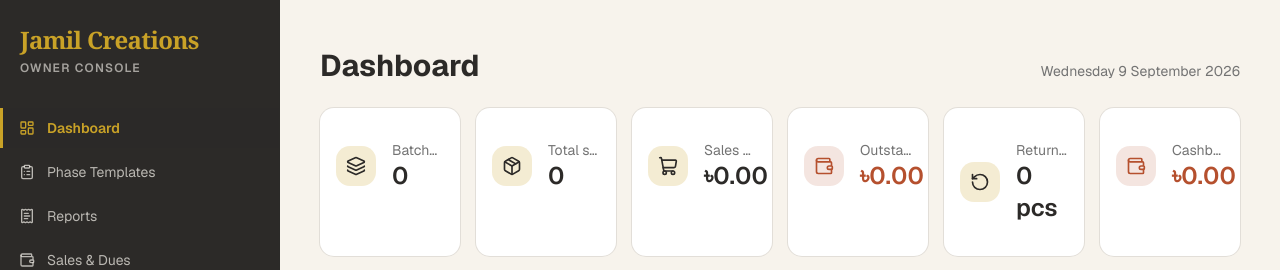
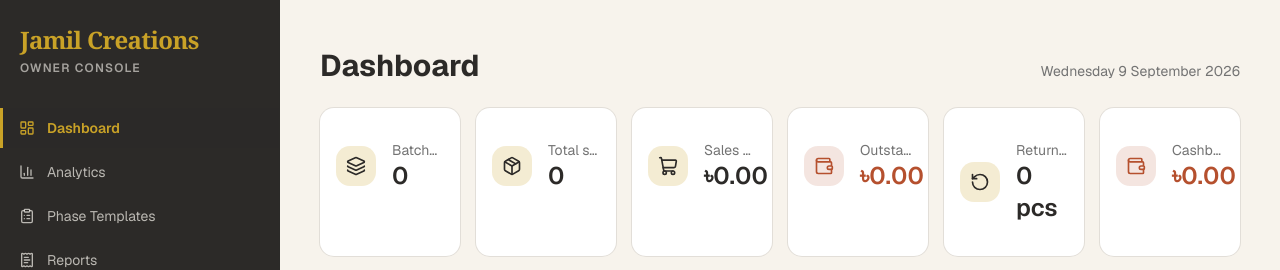
Before and after one commit to mihsanalam/Jamil-creation-software, a Next.js app: page /owner/dashboard in a window 1280 px wide. Shown: the top 270 px of the page. Built offline with nearby package versions, Linux system fonts and the light colour scheme; no server answers.

Commit message:
feat(nav): add Analytics link to Owner sidebar

```diff
--- a/components/sidebar/sidebar.tsx
+++ b/components/sidebar/sidebar.tsx
@@ -3,6 +3,7 @@
 import { useEffect, useState } from "react";
 import Link from "next/link";
 import {
+  BarChart3,
   Boxes,
   ClipboardList,
   LayoutDashboard,
@@ -41,6 +42,7 @@ const NAV_BY_ROLE: Record<UserRole, { subtitle: string; items: NavItem[] }> = {
     subtitle: "Owner Console",
     items: [
       { label: "Dashboard", href: "/owner/dashboard", key: "dashboard", icon: LayoutDashboard },
+      { label: "Analytics", href: "/owner/analytics", key: "analytics", icon: BarChart3 },
       { label: "Phase Templates", href: "/owner/phase-templates", key: "phase-templates", icon: ClipboardList },
       { label: "Reports", href: "/owner/reports", key: "reports", icon: ReceiptText },
       { label: "Sales & Dues", href: "/owner/sales-dues", key: "sales-dues", icon: Wallet },
```
